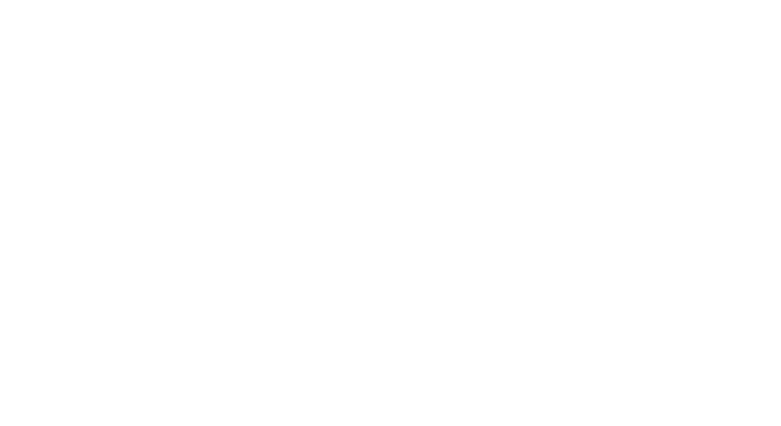
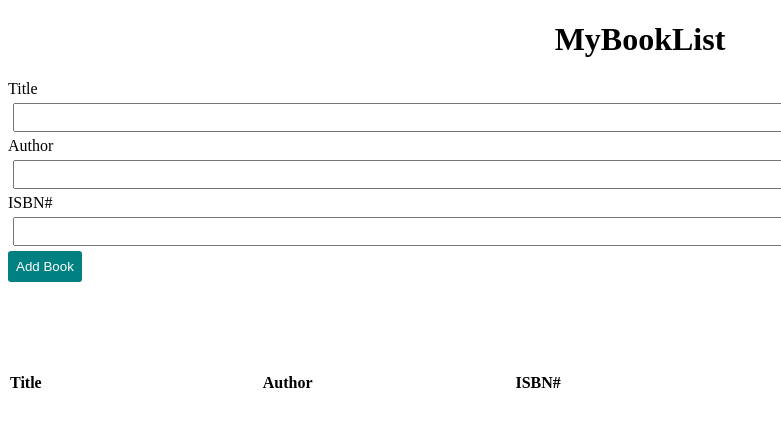
Before and after one commit to acciojob/book-list-AnushaYuvika, a website: page main.html in a window 1280 px wide. Shown: the whole page, without its empty margins (0-781 px from the left). Drawn offline with Linux system fonts and the light colour scheme.

Commit message:
created a submission

```diff
--- a/main.html
+++ b/main.html
@@ -8,6 +8,29 @@
 
 <body>
 	<!-- the entire body must be written by student -->
+	<h1>MyBookList</h1>
+	<div class="form-group">
+		<form id="book-form">
+			<label for="title">Title</label>
+			<input id="title">
+			<label for="author">Author</label>
+			<input id="author">
+			<label>ISBN#</label>
+			<input id="isbn">
+			<button id="submit">Add Book</button>
+		</form>
+	</div>
+
+	<table id="table">
+		<thead>
+			<tr>
+				<th>Title</th>
+				<th>Author</th>
+				<th>ISBN#</th>
+			</tr>
+		</thead>
+		<tbody id="book-list"></tbody>
+	</table>
     <script type="text/javascript" src="./script.js">
 </script>
 
--- a/script.js
+++ b/script.js
@@ -1 +1,37 @@
 //your JS code here. If required.
+const form = document.getElementById("book-form")
+const title = document.getElementById("title");
+const author = document.getElementById("author");
+const isbn = document.getElementById("isbn");
+const booklist = document.getElementById("book-list");
+
+form.addEventListener("submit", (e) => {
+	e.preventDefault();
+	const row = document.createElement("tr");
+
+	const td1 = document.createElement("td");
+	td1.textContent = title.value;
+
+	const td2 = document.createElement("td");
+	td2.textContent = author.value;
+
+	const td3 = document.createElement("td");
+	td3.textContent = isbn.value;
+
+	const btn = document.createElement("td");
+	btn.textContent = "❌";
+
+	row.appendChild(td1);
+	row.appendChild(td2);
+	row.appendChild(td3);
+	row.appendChild(btn);
+
+	booklist.appendChild(row);
+
+	btn.addEventListener("click", () => {
+		row.remove();
+	})
+	btn.style.cursor = "pointer";
+
+	form.reset();
+})
--- a/styles.css
+++ b/styles.css
@@ -1 +1,33 @@
 /*  your css code here. If applicable */
+h1 {
+	text-align: center;
+}
+
+#title, #author, #isbn {
+	display: block;
+	margin: 5px 5px;
+	width: 100%;
+	padding: 5px;
+}
+
+#submit {
+	padding: 8px;
+	background-color: teal;
+	color: white;
+	border: none;
+	border-radius: 3px;
+}
+
+#submit:hover {
+	border: 1px solid lightseagreen;
+}
+
+#table {
+	margin-top: 80px;
+}
+
+th {
+  padding: 10px 80px 10px 0px;
+  text-align: left;
+  width: 40%;
+}
```
